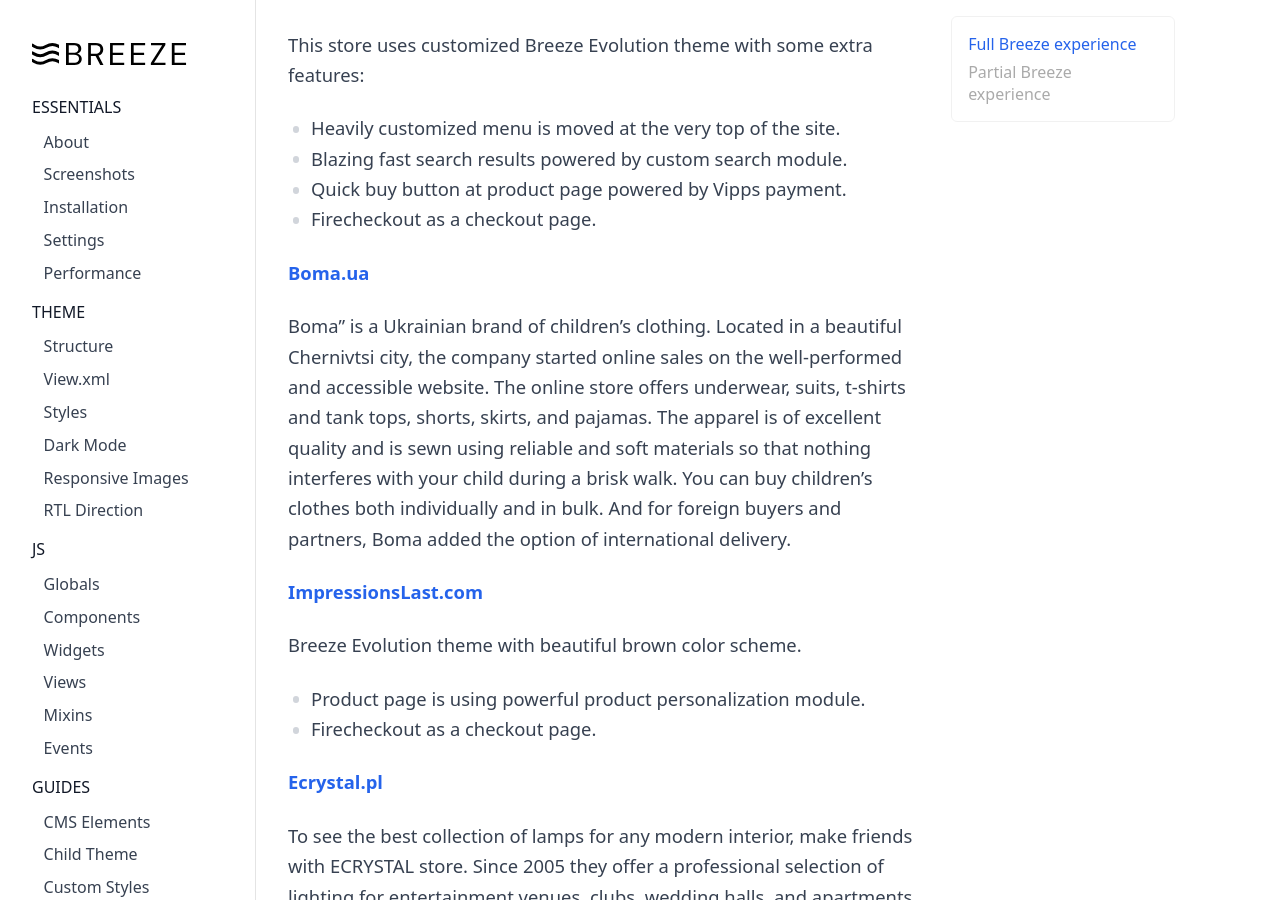
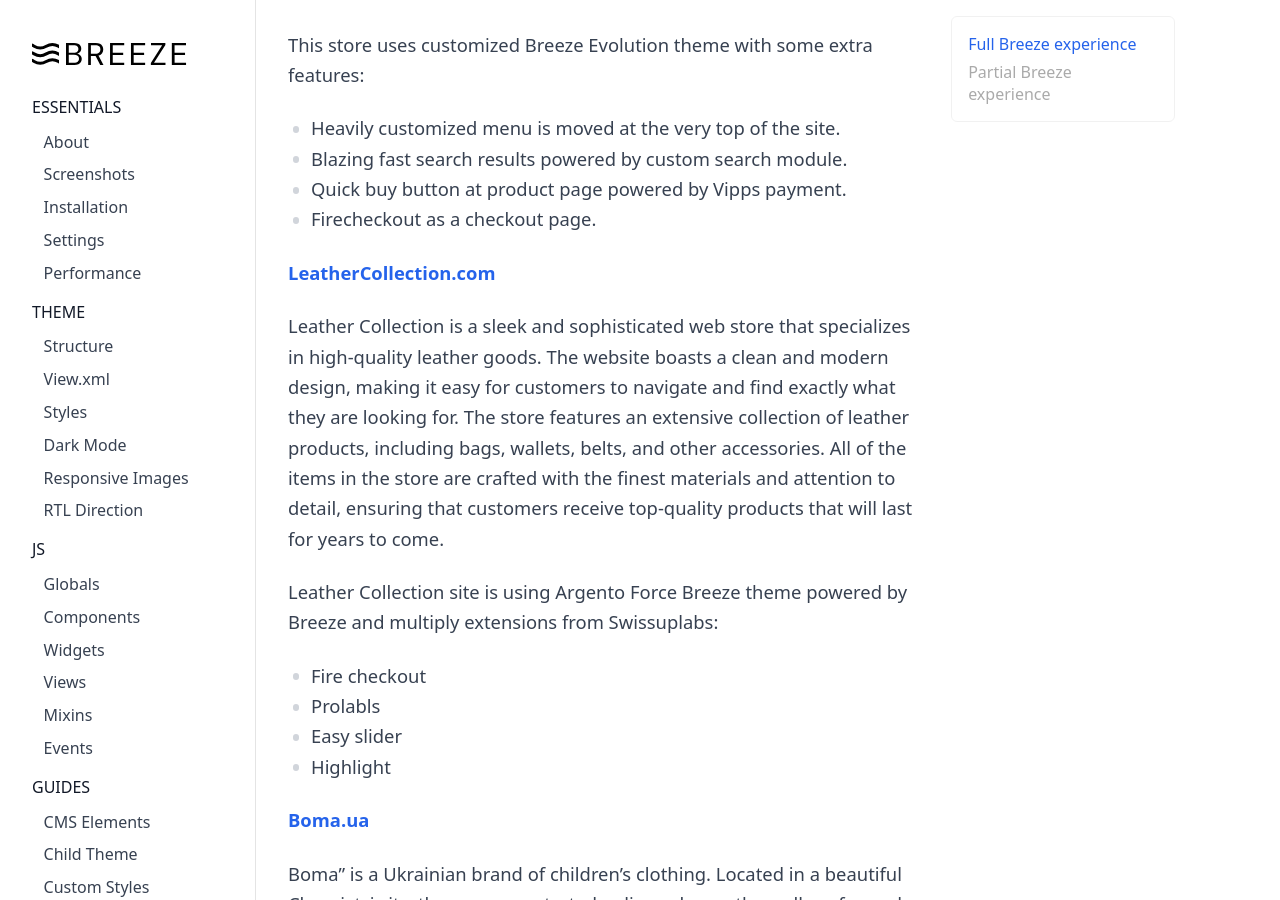
Before and after one commit to breezefront/breezefront.com, a Jekyll site: the page built from collections/_misc/showcase.md, in a window 1280 px wide and 900 px high, scrolled down 369 px. Built offline with Jekyll 4.4.1, drawn with Linux system fonts in a browser that asks for light colours; some of the changed text lies outside the part shown.

Commit message:
Update showcase.md

```diff
--- a/collections/_misc/showcase.md
+++ b/collections/_misc/showcase.md
@@ -26,6 +26,18 @@ This store uses customized Breeze Evolution theme with some extra features:
  -  Blazing fast search results powered by custom search module.
  -  Quick buy button at product page powered by Vipps payment.
  -  Firecheckout as a checkout page.
+
+
+**[LeatherCollection.com](https://leathercollection.com/){:target="_blank" rel="noopener"}**
+
+Leather Collection is a sleek and sophisticated web store that specializes in high-quality leather goods. The website boasts a clean and modern design, making it easy for customers to navigate and find exactly what they are looking for. The store features an extensive collection of leather products, including bags, wallets, belts, and other accessories. All of the items in the store are crafted with the finest materials and attention to detail, ensuring that customers receive top-quality products that will last for years to come.
+
+Leather Collection site is using Argento Force Breeze theme powered by Breeze and multiply extensions from Swissuplabs:
+- Fire checkout
+- Prolabls
+- Easy slider
+- Highlight
+
 
 **[Boma.ua](https://boma.ua/){:target="_blank" rel="noopener"}**
 
```
Also changed, not shown: other parts of collections/_misc/showcase.md (+0 -1 lines).
